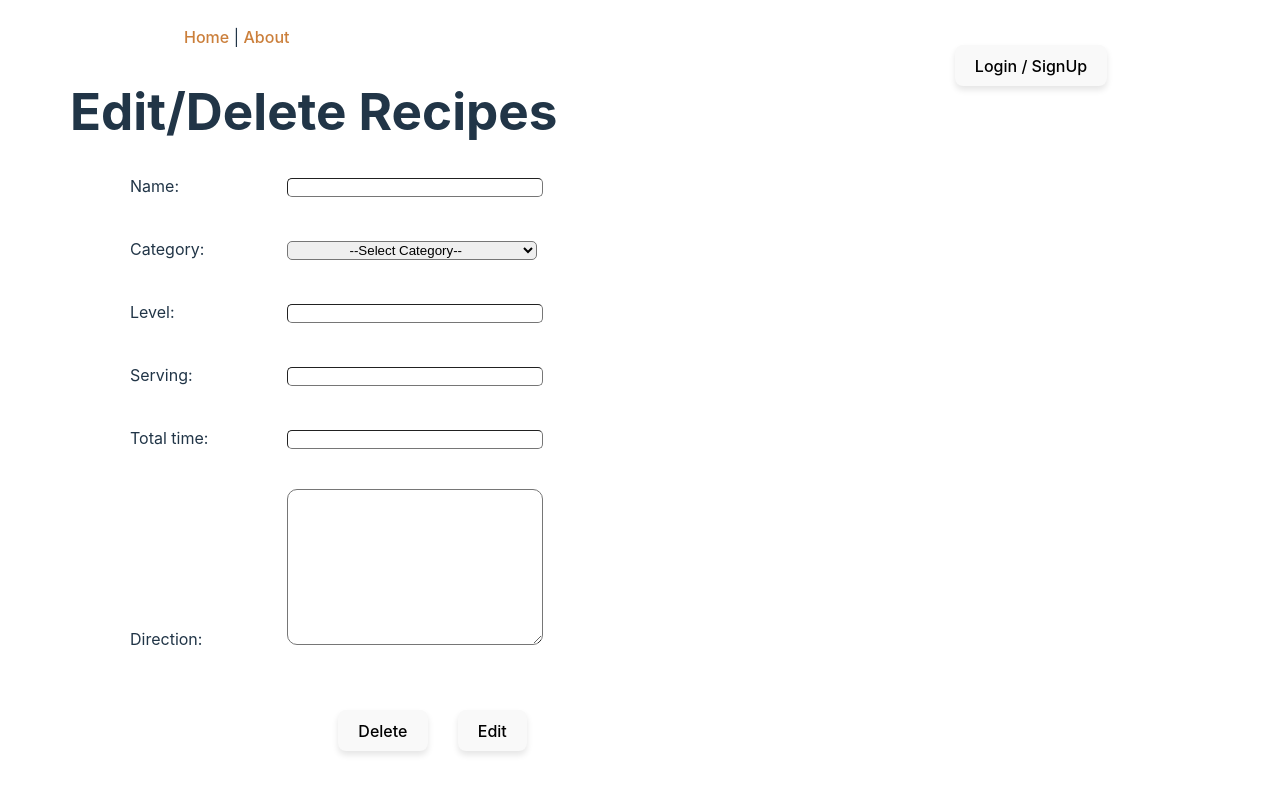
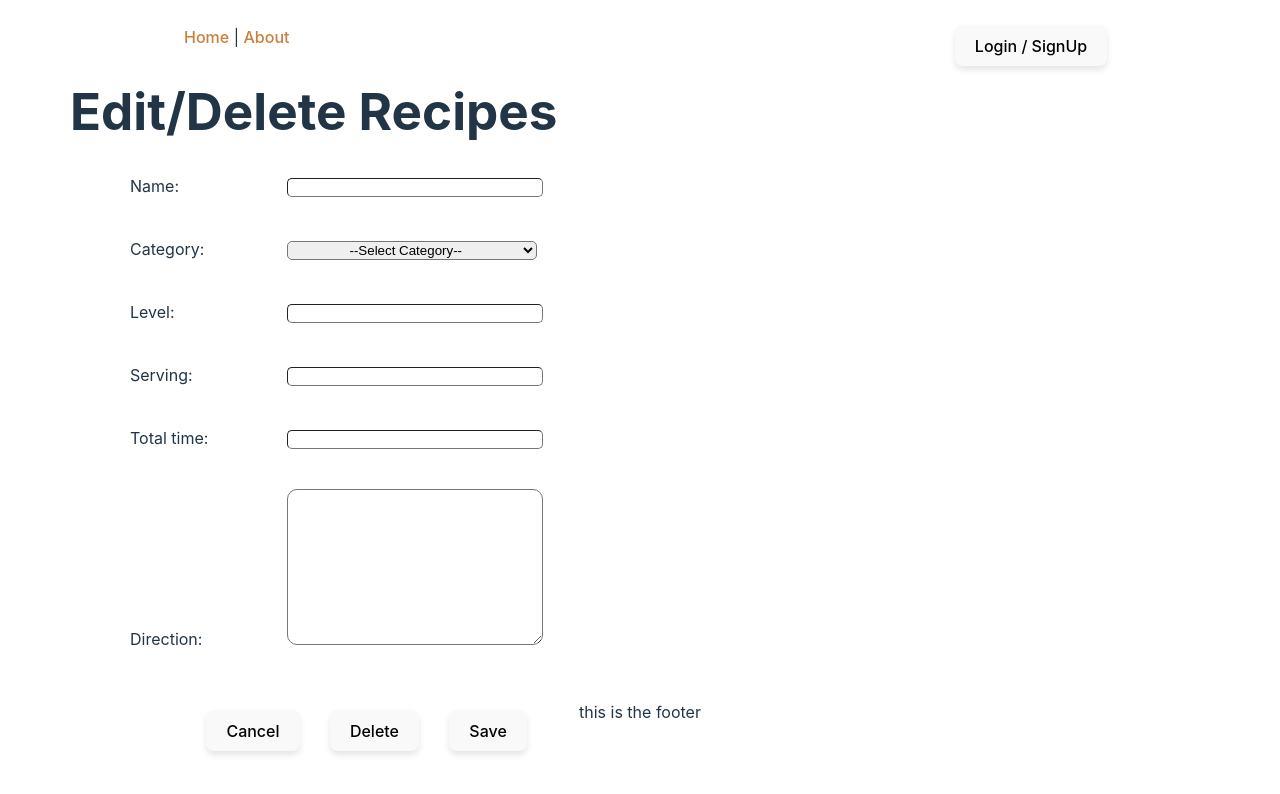
Before and after one commit to dayane112/CapStone-Recipe---Frontend, a React (Vite) app: page /Edit_Delete_Recipe in a window 1280 px wide. Shown: the top 794 px of the page. Built offline with nearby package versions, Linux system fonts and the light colour scheme.

Commit message:
Fixed the button roots to route to the right page

```diff
--- a/src/App.jsx
+++ b/src/App.jsx
@@ -1,5 +1,6 @@
 import { useState } from 'react';
 import { Route, Routes } from 'react-router-dom';
+import Footer from './components/Footer';
 import Home from './pages/Home';
 // import HomeLogin from './pages/HomeLogin';
 import About from './pages/About';
@@ -21,7 +22,7 @@ function App() {
         <Route path='/addrecipe' element={<AddRecipe />} />
         <Route path='/Edit_Delete_Recipe' element={<Edit_Delete_Recipe />} />
       </Routes>
-
+      <Footer />
 
     </main>
   )
--- /dev/null
+++ b/src/components/Footer.jsx
@@ -0,0 +1,14 @@
+import '../styles/FooterStyle.css'
+
+function Footer() {
+
+    return (
+        <>
+        <div className="footer">
+            this is the footer
+        </div>
+        </>
+    )
+}
+
+export default Footer;
--- a/src/pages/AddRecipe.jsx
+++ b/src/pages/AddRecipe.jsx
@@ -1,9 +1,11 @@
 import NavBar from "../components/Nav";
+import { useNavigate } from "react-router-dom";
 import { useState } from "react";
 import '../styles/recipeStyle.css'
 
 function AddRecipe() {
     const [category, setCategory] = useState('');
+    const nav = useNavigate();
 
     const handleCategoryChange = (category) => {
         setCategory(category);
@@ -15,7 +17,7 @@ function AddRecipe() {
     }
 
     function handleClick(e) {
-        nav('/addrecipe')
+        nav('/allrecipe')
     }
 
     return (
--- a/src/pages/EditDelete.jsx
+++ b/src/pages/EditDelete.jsx
@@ -1,9 +1,11 @@
 import NavBar from "../components/Nav";
+import { useNavigate } from "react-router-dom";
 import { useState } from "react";
 import '../styles/recipeStyle.css'
 
 function Edit_Delete_Recipe() {
     const [category, setCategory] = useState('');
+    const nav = useNavigate();
 
     const handleCategoryChange = (category) => {
         setCategory(category);
@@ -15,7 +17,7 @@ function Edit_Delete_Recipe() {
     }
 
     function handleClick(e) {
-        nav('/addrecipe')
+        nav('/allrecipe')
     }
 
     return (
@@ -57,8 +59,9 @@ function Edit_Delete_Recipe() {
                     <textarea name="message" rows="10" cols="30"></textarea>
                 </div><br />
 
-                <button onClick={handleClick} className="save">Edit</button>
+                <button onClick={handleClick} className="save">Save</button>
                 <button onClick={handleClick} className="save">Delete</button>
+                <button onClick={handleClick} className="save">Cancel</button>
             </form>
 
         </>
--- /dev/null
+++ b/src/styles/FooterStyle.css
@@ -0,0 +1,13 @@
+.footer {
+    display: inline-block;
+    text-align: center;
+    /* background-color: rgb(93, 136, 100); */
+    position: fixed;
+    width: 100%;
+    height: 100px;
+    padding: 0;
+    left: 0;
+    bottom: 0;
+    box-sizing: border-box;
+    z-index: 999;
+}
--- a/src/styles/recipeStyle.css
+++ b/src/styles/recipeStyle.css
@@ -51,10 +51,11 @@ form input, form select, form textarea {
     /* margin-right: 60px; */
 }
 
-button {
+button.save {
     /* display: block; */
     margin-top: 20px;
     margin-right: 30px;
+    margin-bottom: 200px;
     float: right;
 }
 
```
